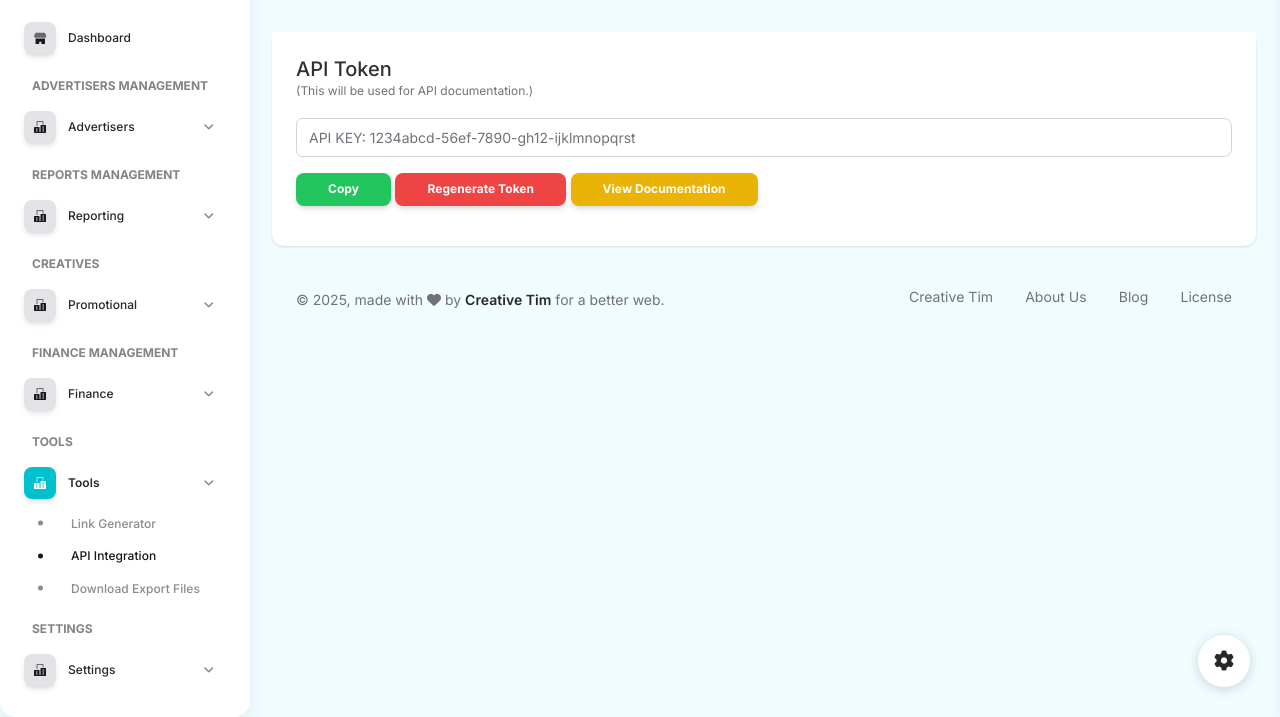
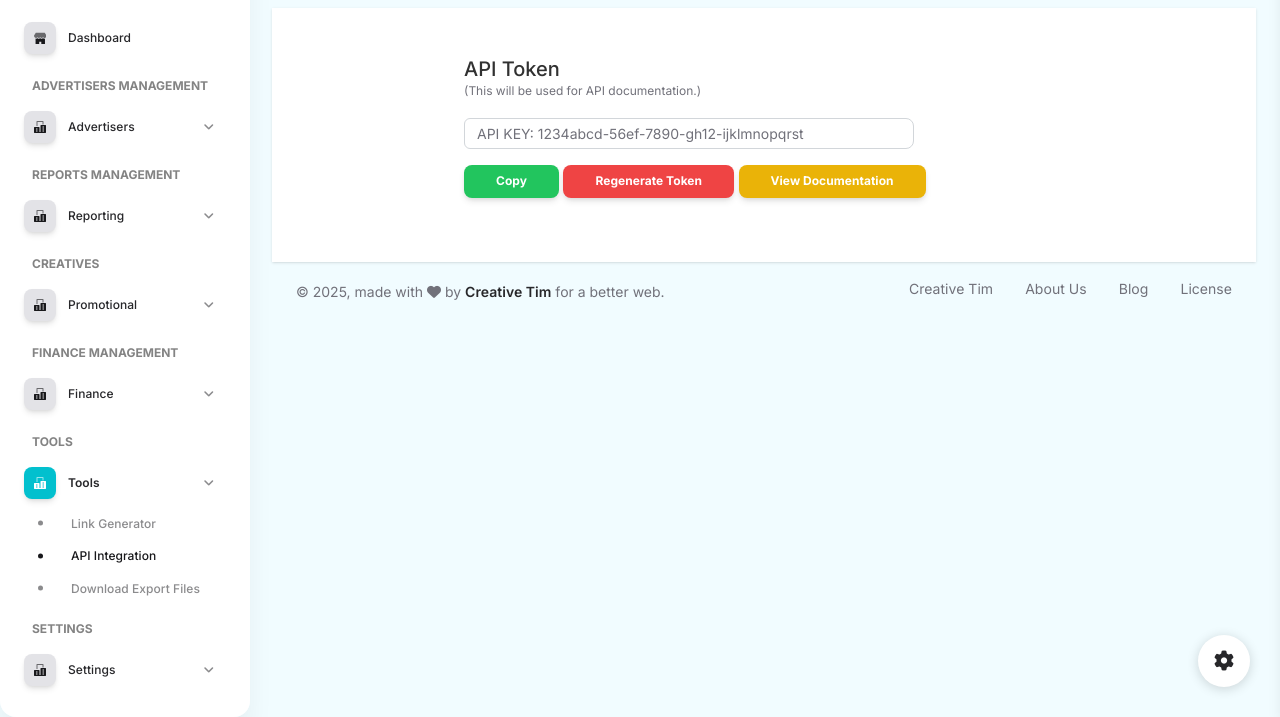
Before and after one commit to TehamiKamdar/softuiprofitreferpublisher, a website: page pages/api-integration.html in a window 1280 px wide. Shown: the part 83-800 px from the top of the page. Drawn offline with nearby package versions, Linux system fonts and the light colour scheme.

Commit message:
Almost Done

```diff
--- a/pages/api-integration.html
+++ b/pages/api-integration.html
@@ -267,8 +267,8 @@
           <h6 class="ps-4 ms-2 text-uppercase text-xs font-weight-bolder opacity-6">Tools</h6>
         </li>
         <li class="nav-item">
-          <a class="nav-link collapsed active" data-bs-toggle="collapse" href="#toolsMenu" role="button" aria-expanded="false"
-            aria-controls="toolsMenu">
+          <a class="nav-link collapsed active" data-bs-toggle="collapse" href="#toolsMenu" role="button"
+            aria-expanded="false" aria-controls="toolsMenu">
             <div
               class="icon icon-shape icon-sm shadow border-radius-md bg-white text-center me-2 d-flex align-items-center justify-content-center">
               <svg width="12px" height="12px" viewBox="0 0 42 42" xmlns="http://www.w3.org/2000/svg">
@@ -376,26 +376,26 @@
     <!-- End Navbar -->
     <div class="container-fluid py-4">
 
-      <div class="row my-4">
-        <div class="col-12">
-          <div class="card shadow-sm rounded-3">
+      <div class="card">
+        <div class="row my-4 justify-content-center">
+          <div class="col-8">
             <div class="card-header pb-2">
               <h5 class="text-md mb-0">API Token </h5>
               <p class="text-xs text-secondary">(This will be used for API documentation.)</p>
             </div>
             <div class="card-body pt-2">
               <form action="" method="get">
-                <div class="mb-3">
+                <div class="mb-3 col-9">
                   <input type="text" name="" placeholder="API KEY: 1234abcd-56ef-7890-gh12-ijklmnopqrst"
-                    class="form-control text-sm rounded-2">
+                    class="form-control form-control-sm text-sm rounded-2">
                 </div>
                 <button class="btn btn-sm btn-success">Copy</button>
                 <button class="btn btn-sm btn-danger">Regenerate Token</button>
                 <button class="btn btn-sm btn-warning">View Documentation</button>
               </form>
             </div>
+
           </div>
-
         </div>
       </div>
 
```
Also changed, not shown: pages/download-files.html (+1 -1 lines), pages/link-generator.html (+1 -1 lines), pages/profile.html (+21 -1 lines).
